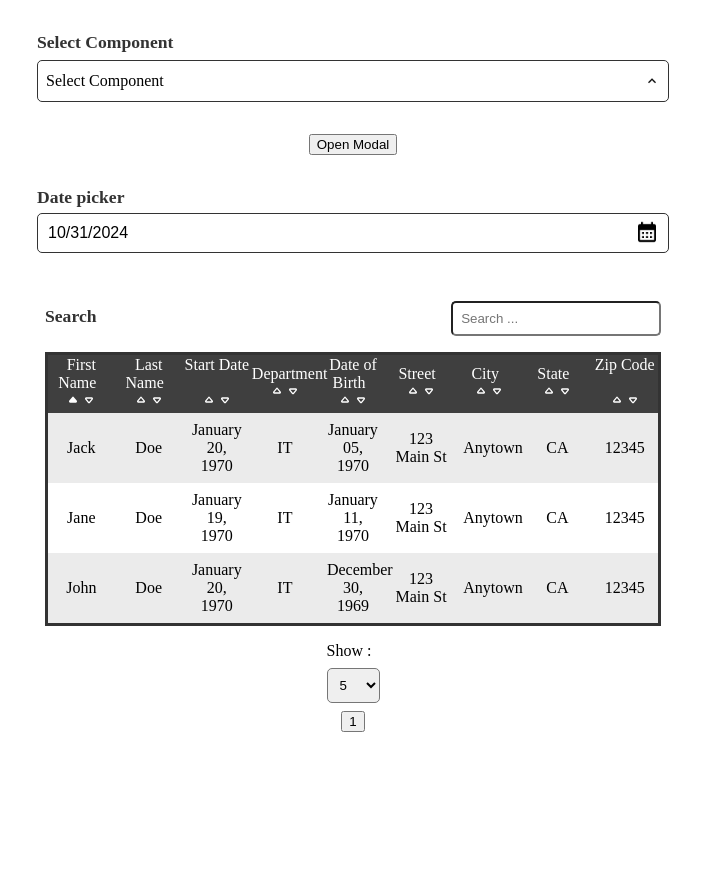
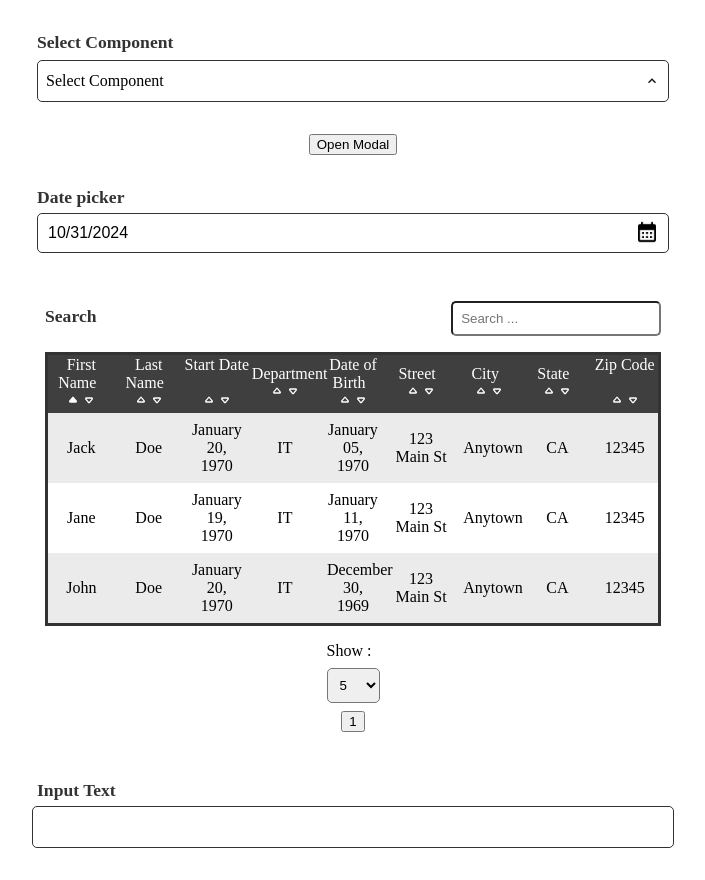
Before and after one commit to mmdev73/hrnet-lib, a React (Vite) app: page / in a window 1280 px wide. Shown: the whole page, without its empty margins (287-992 px from the left). Before the commit the page ends 800 px from the top, so only its background shows below. Built offline with nearby package versions, Linux system fonts and the light colour scheme.

Commit message:
:sparkles: Feature - Add InputText component

```diff
--- a/package.json
+++ b/package.json
@@ -1,7 +1,7 @@
 {
   "name": "hrnet-lib",
   "private": false,
-  "version": "1.0.3-a",
+  "version": "1.0.4-a",
   "type": "module",
   "main": "dist/index.js",
   "style": "dist/index.css",
--- /dev/null
+++ b/src/Input/InputText.scss
@@ -0,0 +1,64 @@
+.input__group {
+  width: 100%;
+  box-sizing: border-box;
+  display: flex;
+  flex-direction: column;
+  align-items: center;
+  justify-content: center;
+  position: relative;
+
+  &__label {
+    width: 100%;
+    font-weight: 700;
+    font-size: 1.1rem;
+    margin-bottom: 5px;
+    color: #333;
+
+    &--center {
+      text-align: center;
+    }
+
+    &--right {
+      text-align: right;
+    }
+
+    &--left {
+      text-align: left;
+    }
+  }
+
+  &__input {
+    width: 100%;
+    height: 2rem;
+    border: #333 0.0625rem solid;
+    border-radius: 0.3125rem;
+    padding: 0.25rem;
+    font-size: 1.2rem;
+
+    &--error {
+      border: #f00 0.0625rem solid;
+    }
+
+    &:focus {
+      &.input__group__input--error {
+        outline-color: red;
+      }
+    }
+  }
+
+  &__icon {
+    width: 1.5rem;
+    height: 1.5rem;
+    position: absolute;
+    right: 2rem;
+    top: 2rem;
+    display: flex;
+    align-items: center;
+    justify-content: center;
+
+    &__img {
+      width: 100%;
+      height: 100%;
+    }
+  }
+}
--- /dev/null
+++ b/src/Input/InputText.tsx
@@ -0,0 +1,64 @@
+import React, { useEffect, useState} from 'react'
+import './InputText.scss'
+
+interface InputProps {
+  value: string
+  onChange: (e: React.ChangeEvent<HTMLInputElement>) => void
+  label: string
+  type?: string
+  id?: string
+  name?: string
+  regex?: RegExp
+  labelPosition?: 'left' | 'right' | 'center'
+}
+
+/**
+ * A component for rendering an input field with a label and a regex check.
+ * Props:
+ * - label : The label of the input field. It is required.
+ * - onChange : The function to handle changes to the input field. It is required.
+ * - id : The id of the input field. Default is `hrnet-input`. It should be set to a unique value.
+ * - value : The value of the input field. Default is an empty string.
+ * - type : The type of the input field. Default is `text`.
+ * - regex : The regular expression to check the input value against. Default is `null`.
+ * - labelPosition : The position of the label. Options are `left`, `right`, and `center`. Default is `left`.
+*/
+const InputText:React.FC<InputProps> = ({
+  label,
+  onChange,
+  id = 'hrnet-input',
+  value = '',
+  type = 'text',
+  regex = null,
+  labelPosition = 'left'
+}) => {
+  const [error, setError] = useState<boolean>(false)
+  useEffect(() => {
+    if(regex && regex!=null && value.length > 0){
+      if(!regex.test(value)){
+        setError(true)
+      }
+      else{
+        setError(false)
+      }
+    }
+  }, [value])
+
+  return (
+  <>
+    <div className="input__group">
+      <label htmlFor={id} className={`input__group__label input__group__label--${labelPosition}`}>{label}</label>
+      <input
+        value={value}
+        onChange={onChange}
+        id={id}
+        name={id}
+        type={type}
+        className={`input__group__input${(error !== null && error) ? ' input__group__input--error' : ''}`}
+      />
+    </div>
+  </>
+  )
+}
+
+export default InputText;
--- a/src/index.js
+++ b/src/index.js
@@ -2,3 +2,4 @@ export { default as Select } from './Select/Select';
 export { default as Modale } from './Modale/Modale';
 export { default as DatePicker } from './DatePicker/DatePicker';
 export { default as DataTable } from './DataTable/DataTable';
+export { default as InputText } from './Input/InputText';
--- a/src/main.tsx
+++ b/src/main.tsx
@@ -1,6 +1,6 @@
 import React from "react";
 import ReactDOM from "react-dom/client";
-import { Select, Modale, DatePicker, DataTable } from './index.js';
+import { Select, Modale, DatePicker, DataTable, InputText } from './index.js';
 const root = ReactDOM.createRoot(document.getElementById("root") as HTMLElement);
 
 const App: React.FC = () => {
@@ -78,6 +78,9 @@ const App: React.FC = () => {
     }
   ]
 
+  // For InputText component use
+  const [inputText, setInputText] = React.useState<string>('');
+
   return (<>
     <div className="components-container">
       <Select
@@ -121,6 +124,14 @@ const App: React.FC = () => {
         bodyDataList={dataBody}
       />
     </div>
+    <div className="components-container">
+      <InputText
+        id='test-input-text'
+        label='Input Text'
+        value={inputText}
+        onChange={(e: React.ChangeEvent<HTMLInputElement>) => setInputText(e.target.value)}
+      />
+    </div>
   </>);
 };
 
```
Also changed, not shown: 1 other file (tests, documents, lock files or other folders).
